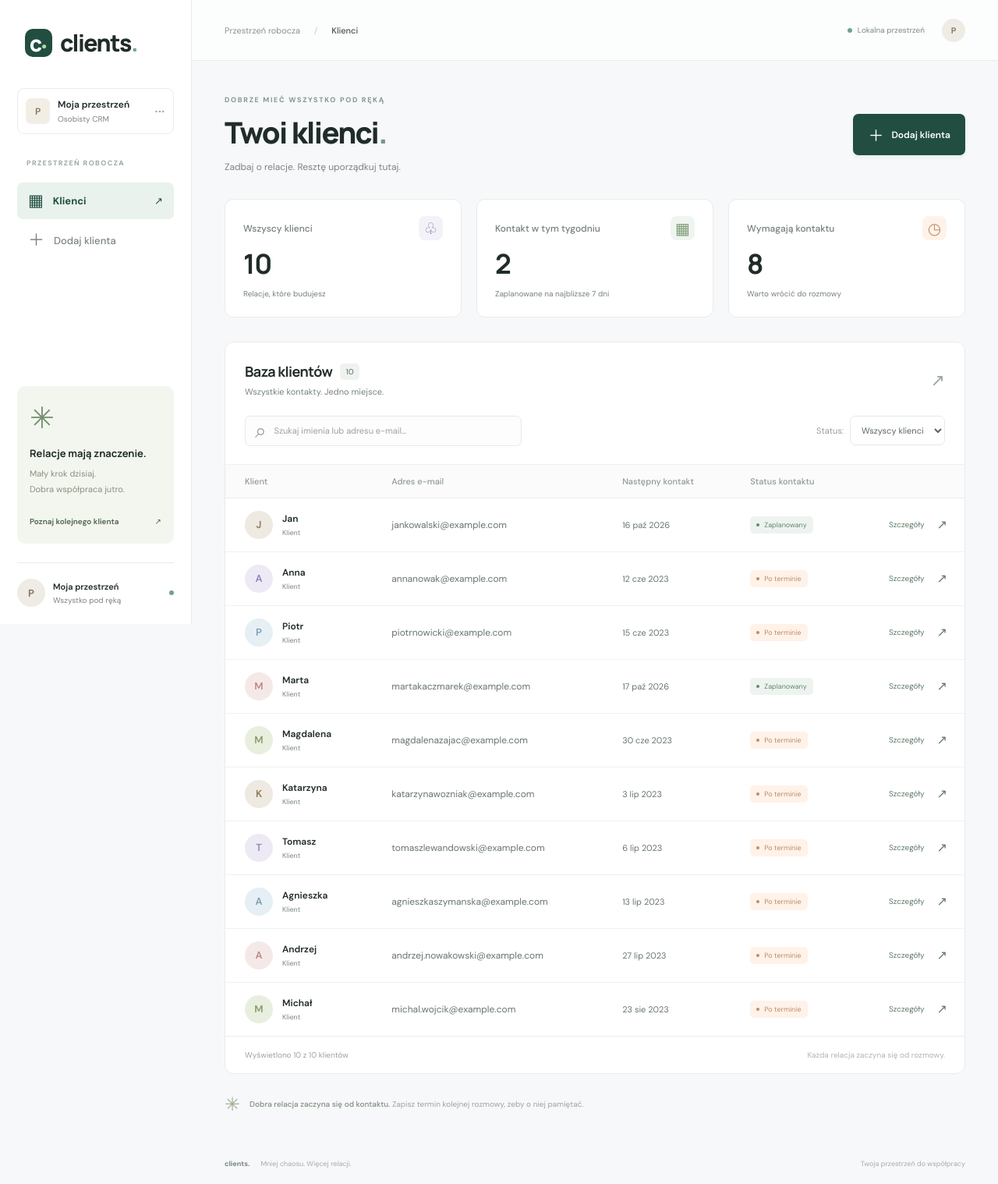
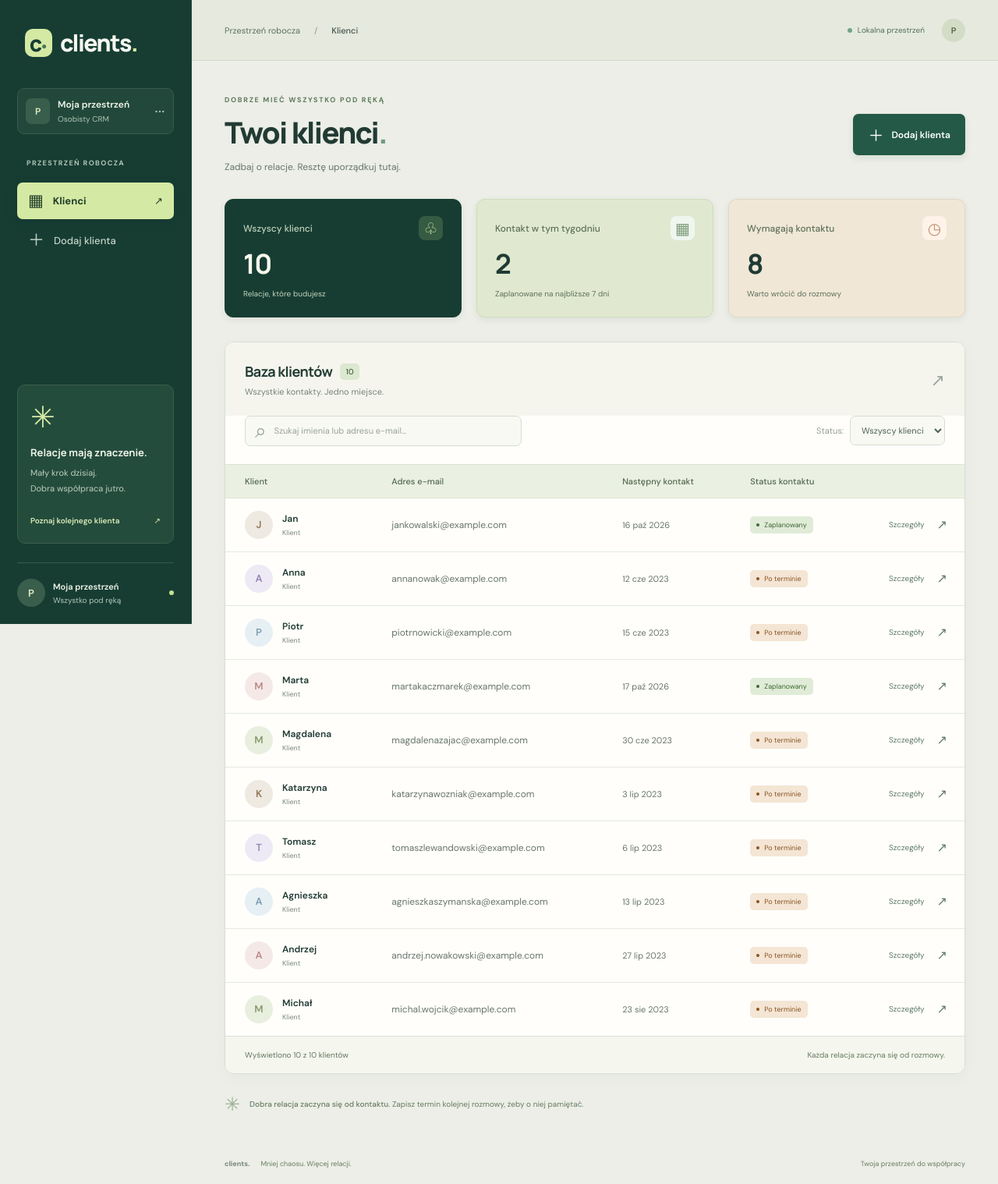
Before and after one commit to PrzemekAbramowicz/Clients-CRM, a Node server app: page /client/ in a window 1280 px wide. Shown: the whole page at 78% size. Run offline with Node 20, Linux system fonts and the light colour scheme; some libraries are stand-ins or nearby versions.

Commit message:
Update color theme

```diff
--- a/views/layouts/main.hbs
+++ b/views/layouts/main.hbs
@@ -6,6 +6,7 @@
     <meta name="theme-color" content="#183e36" />
     <title>Clients — Twoje relacje, w jednym miejscu</title>
     <link rel="stylesheet" href="/assets/styles/style.css" />
+    <link rel="stylesheet" href="/assets/styles/theme.css" />
     <script src="/assets/app.js" defer></script>
   </head>
   <body>
```
Also changed, not shown: public/assets/styles/theme.css (added).
